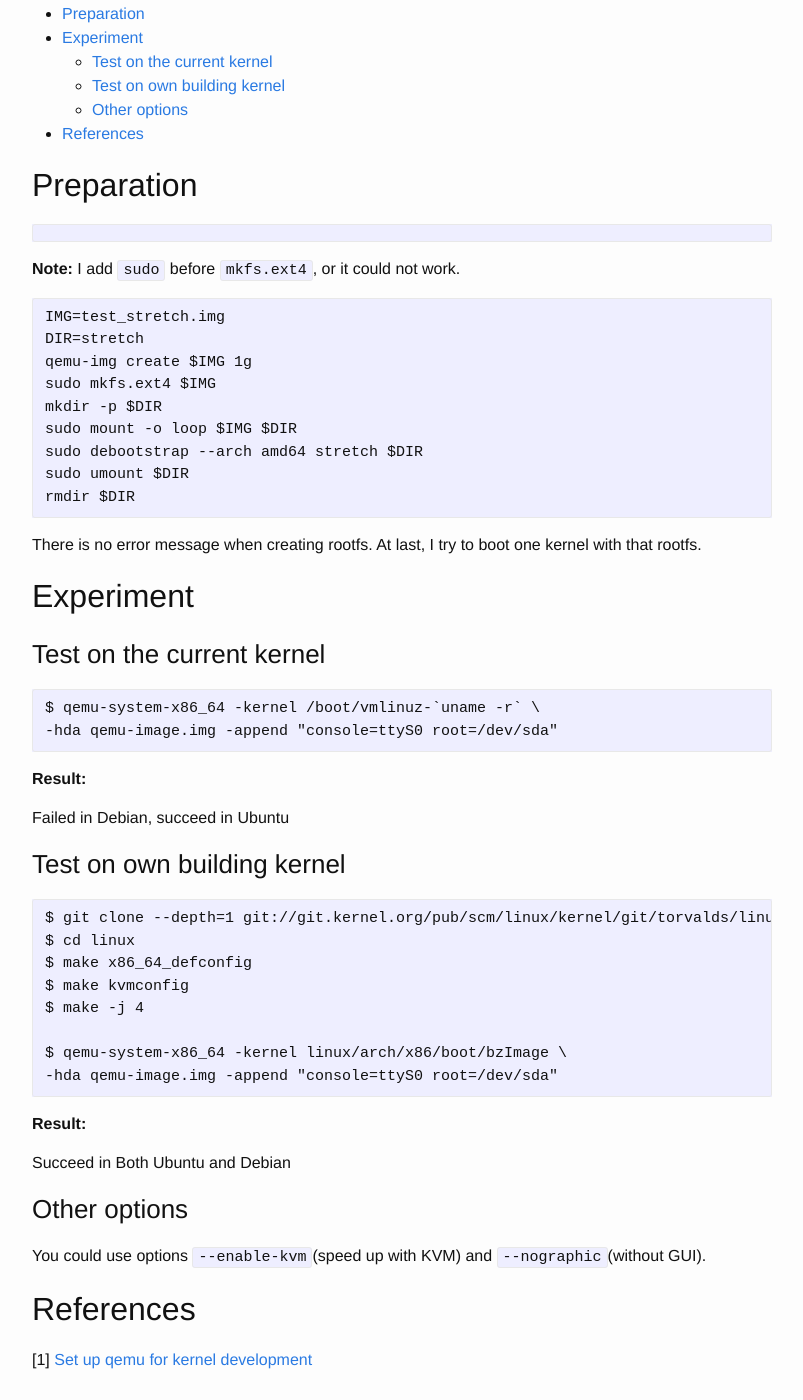
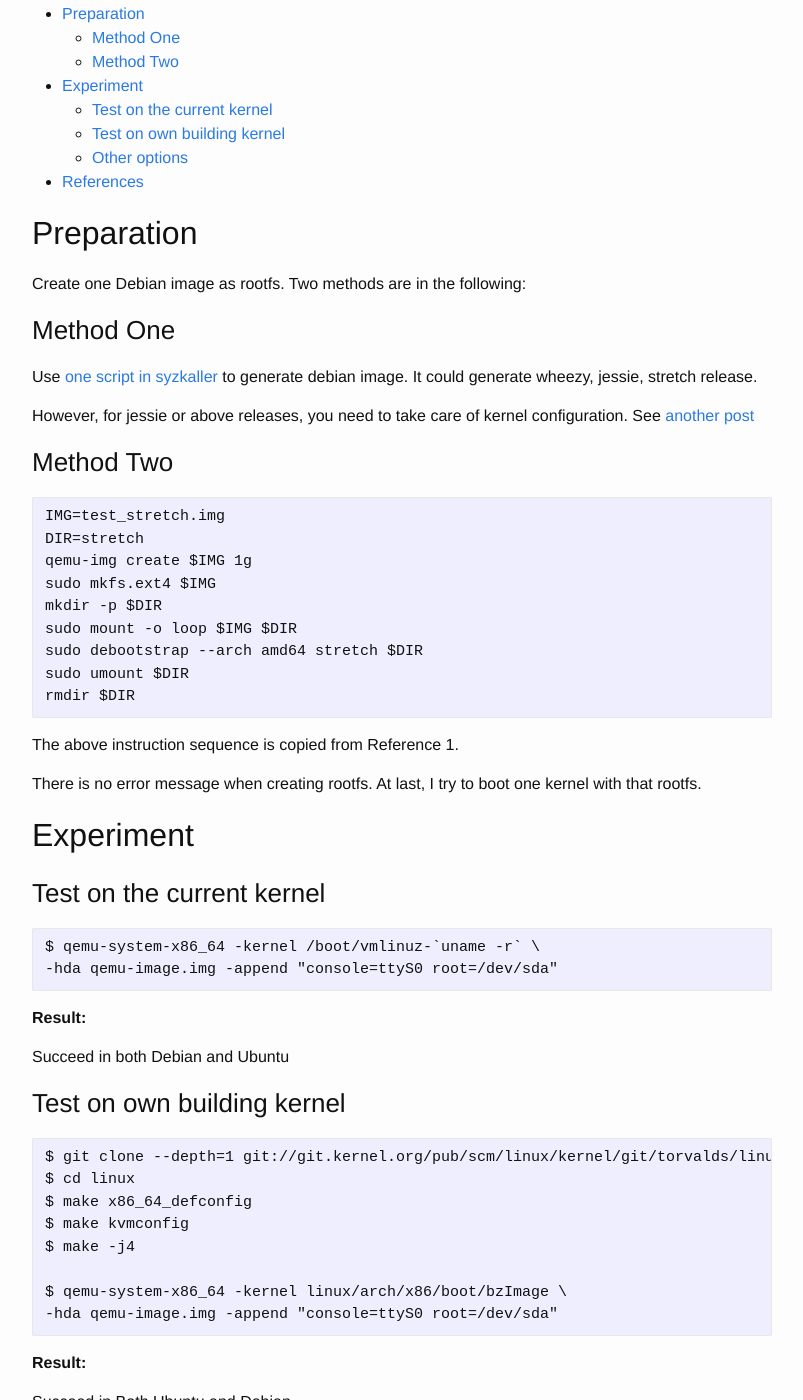
Before and after one commit to mudongliang/mudongliang.github.io, a Jekyll site: the page built from _posts/2017-09-21-set-up-qemu-for-kernel-development.md, in a window 1280 px wide and 1400 px high, scrolled down 198 px. Shown: the whole window, without its empty margins (238-1041 px from the left). Built offline with Jekyll 4.4.1, drawn with Linux system fonts in a browser that asks for light colours.

Commit message:
add second method to setup rootfs image

````diff
--- a/_posts/2017-09-21-set-up-qemu-for-kernel-development.md
+++ b/_posts/2017-09-21-set-up-qemu-for-kernel-development.md
@@ -11,10 +11,15 @@ tags: []
 
 ## Preparation
 
-```
-```
+Create one Debian image as rootfs. Two methods are in the following:
 
-**Note:** I add `sudo` before `mkfs.ext4`, or it could not work.
+### Method One
+
+Use [one script in syzkaller](https://github.com/google/syzkaller/blob/master/tools/create-image.sh) to generate debian image. It could generate wheezy, jessie, stretch release.
+
+However, for jessie or above releases, you need to take care of kernel configuration. See [another post](https://mudongliang.github.io/2019/02/08/syzkaller-stretch-image-troubleshooting.html)
+
+### Method Two
 
 ```
 IMG=test_stretch.img
@@ -27,6 +32,7 @@ sudo debootstrap --arch amd64 stretch $DIR
 sudo umount $DIR
 rmdir $DIR
 ```
+The above instruction sequence is copied from Reference 1.
 
 There is no error message when creating rootfs. At last, I try to boot one kernel with that rootfs.
 
@@ -41,7 +47,7 @@ $ qemu-system-x86_64 -kernel /boot/vmlinuz-`uname -r` \
 
 **Result:**
 
-Failed in Debian, succeed in Ubuntu
+Succeed in both Debian and Ubuntu
 
 ### Test on own building kernel
 
@@ -50,7 +56,7 @@ $ git clone --depth=1 git://git.kernel.org/pub/scm/linux/kernel/git/torvalds/lin
 $ cd linux
 $ make x86_64_defconfig
 $ make kvmconfig
-$ make -j 4
+$ make -j4
 
 $ qemu-system-x86_64 -kernel linux/arch/x86/boot/bzImage \
 -hda qemu-image.img -append "console=ttyS0 root=/dev/sda"
````
